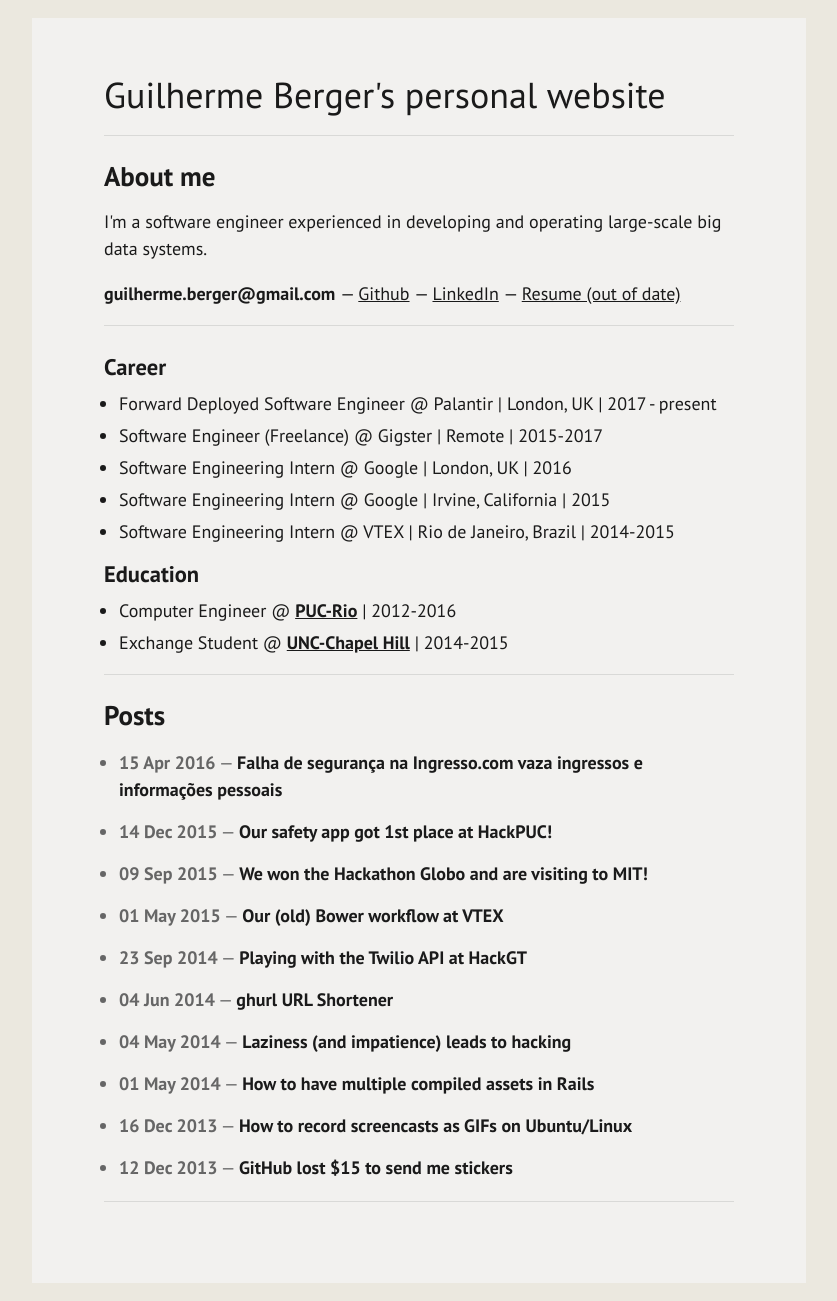
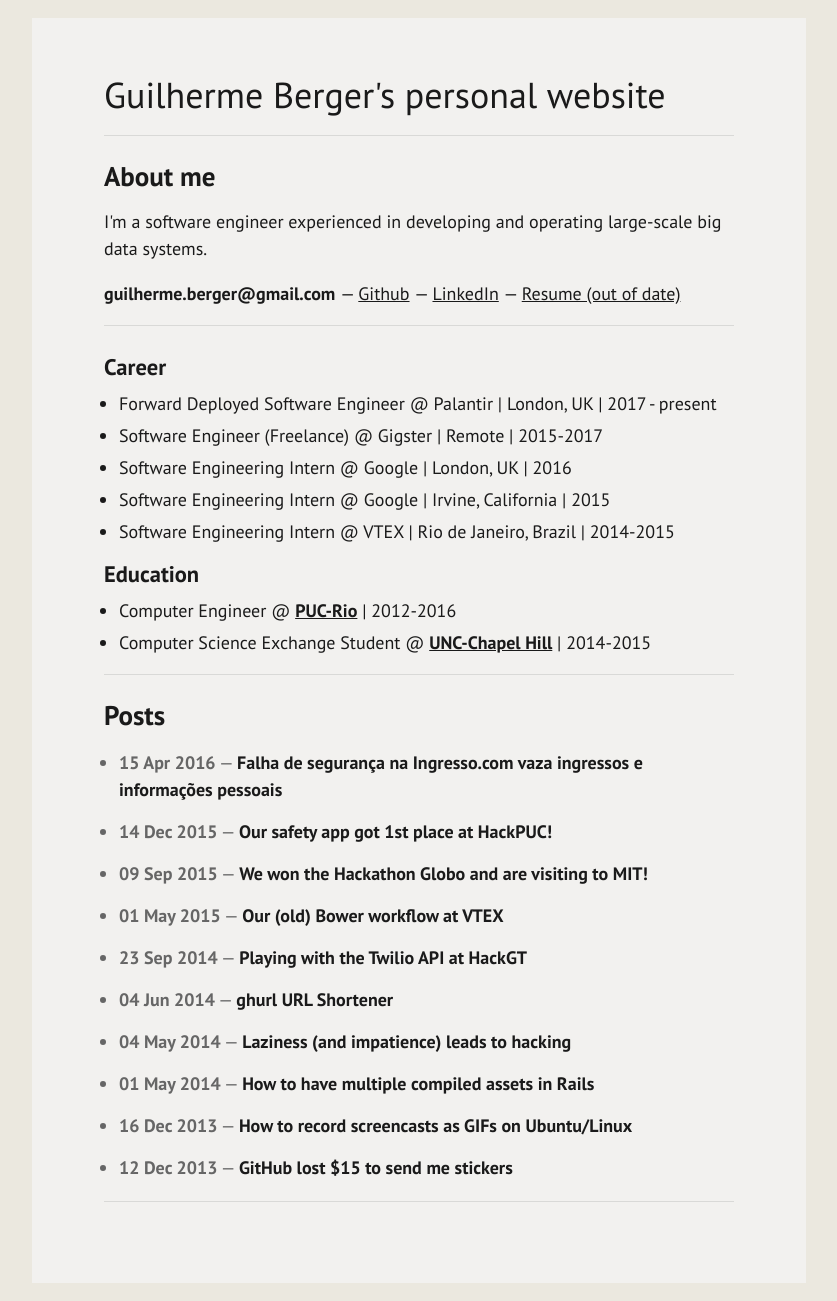
Before and after one commit to gberger/gberger.github.io, a Jekyll site: the page built from index.html, in a window 1280 px wide. Shown: the whole page, without its empty margins (221-1058 px from the left). Built offline with Jekyll 4.4.1, drawn with Linux system fonts in a browser that asks for light colours.

Commit message:
CS 	# Please enter the commit message for your changes. Lines starting 	# with '#' will be ignored, and an empty message aborts the commit. 	# 	# On branch master 	# Changes to be committed: 	#	modified:   index.html

```diff
--- a/index.html
+++ b/index.html
@@ -37,7 +37,7 @@
 
 <ul>
 	<li>Computer Engineer @ <b><a href="http://www.puc-rio.br/english/" target="_blank">PUC-Rio</a></b> | 2012-2016</li>
-	<li>Exchange Student @ <b><a href="http://cs.unc.edu/" target="_blank">UNC-Chapel Hill</a></b> | 2014-2015</li>
+	<li>Computer Science Exchange Student @ <b><a href="http://cs.unc.edu/" target="_blank">UNC-Chapel Hill</a></b> | 2014-2015</li>
 </ul>
 
 <hr>
```
